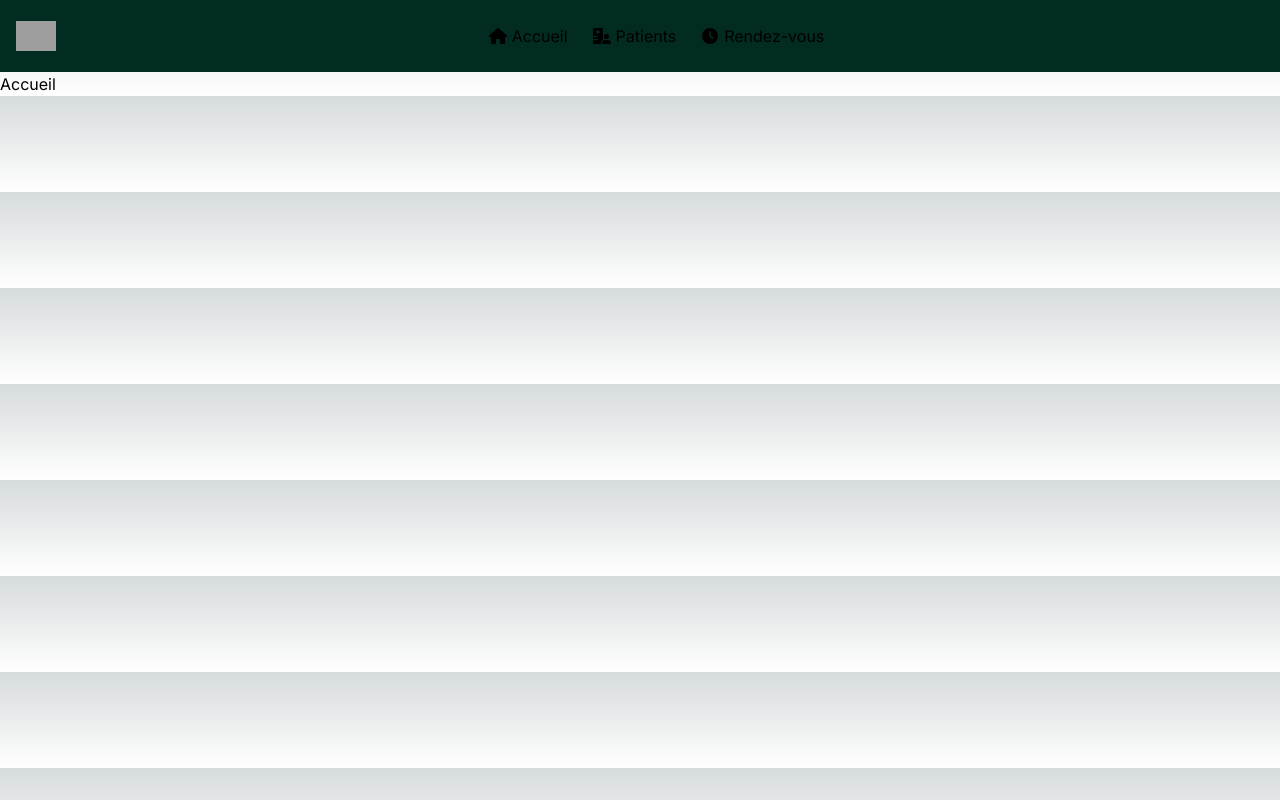
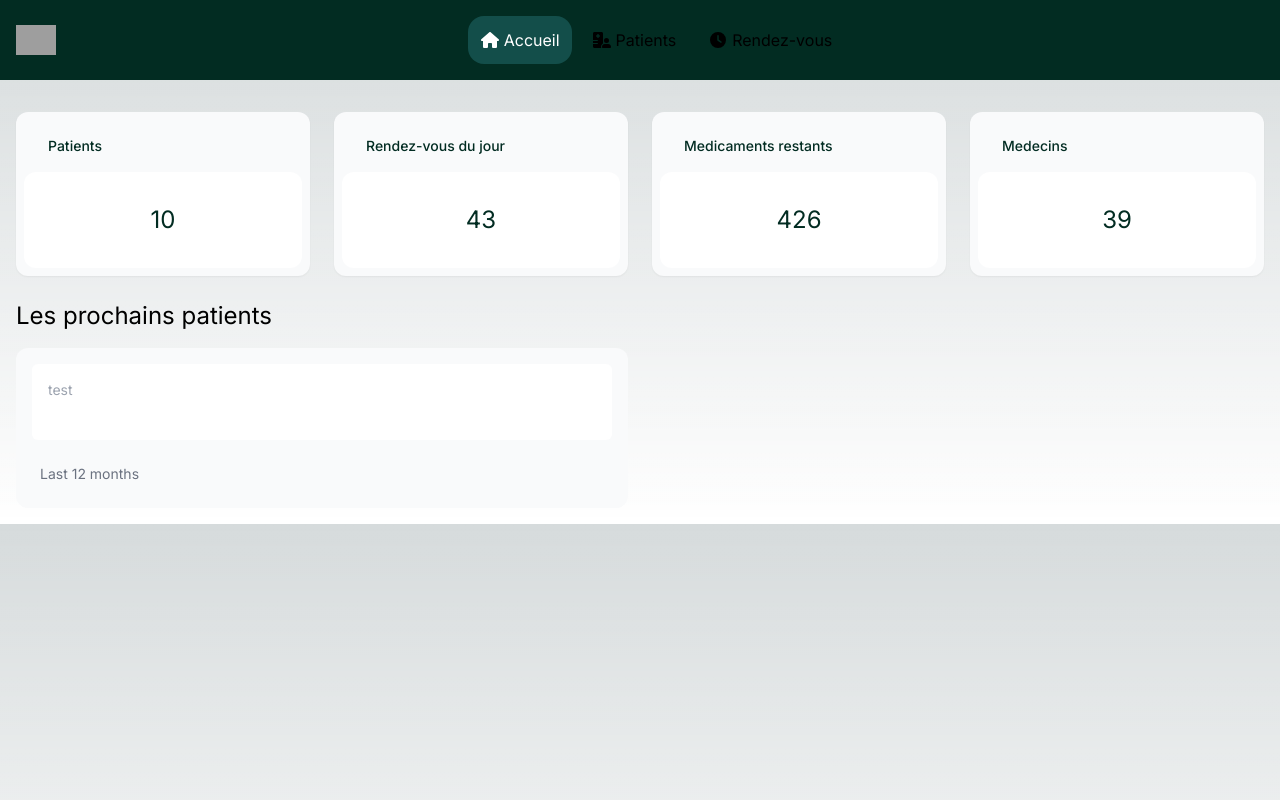
Before and after one commit to Kadem9/nextjs, a Next.js app in the folder tp-final/tpfinal/: page /accueil in a window 1280 px wide. Built offline with nearby package versions, Linux system fonts and the light colour scheme; grey boxes are pictures that could not be loaded.

Commit message:
commencement tp final

```diff
--- a/tp-final/tpfinal/src/app/accueil/page.tsx
+++ b/tp-final/tpfinal/src/app/accueil/page.tsx
@@ -1,8 +1,19 @@
+import { Card } from "../ui/dashboard/card";
+import NextPatient from "../ui/dashboard/nextPatient";
+
 function Page() {
     return (
-        <div>
-            <h1>Accueil</h1>
-        </div>
+        <main className="mt-4">
+            <div className="grid gap-6 sm:grid-cols-2 lg:grid-cols-4">
+                <Card title="Patients" value={10} type="patients" />
+                <Card title="Rendez-vous du jour" value={43} type="rdv" />
+                <Card title="Medicaments restants" value={426} type="medicament" />
+                <Card title="Medecins" value={39} type="medecins" />
+            </div>
+            <div className="mt-6 grid grid-cols-1 gap-6 md:grid-cols-4 lg:grid-cols-8">
+                <NextPatient />
+            </div>
+        </main>
     );
 }
 
--- a/tp-final/tpfinal/src/app/layout.tsx
+++ b/tp-final/tpfinal/src/app/layout.tsx
@@ -19,7 +19,9 @@ export default function RootLayout({
     <html lang="fr">
       <body className={inter.className}>
         <NavBar />
-        {children}
+        <div className="main p-4">
+          {children}
+        </div>
       </body>
     </html>
   );
--- /dev/null
+++ b/tp-final/tpfinal/src/app/ui/dashboard/card.tsx
@@ -0,0 +1,23 @@
+export function Card({
+    title,
+    value,
+    type,
+}: {
+    title: string;
+    value: number | string;
+    type: 'patients' | 'rdv' | 'medicament' | 'medecins';
+}) {
+
+    return (
+        <div className="rounded-xl bg-gray-50 p-2 shadow-sm">
+            <div className="flex p-4">
+                <h3 className="ml-2 text-sm font-medium text-emerald-950">{title}</h3>
+            </div>
+            <p
+                className="truncate rounded-xl bg-white px-4 py-8 text-center text-2xl text-emerald-950"
+            >
+                {value}
+            </p>
+        </div>
+    );
+}
--- a/tp-final/tpfinal/src/app/ui/dashboard/navbar.tsx
+++ b/tp-final/tpfinal/src/app/ui/dashboard/navbar.tsx
@@ -25,19 +25,19 @@ function NavBar() {
                 </div>
 
                 <div className="navigation flex">
-                    <Link href="/accueil" className={clsx('mr-2 p-2', { 'bg-red-600 text-red-300': pathname === "/rendez-vous" })} >
+                    <Link href="/accueil" className={clsx('mr-2 p-3', { 'bg-teal-900 text-white rounded-2xl': pathname === "/accueil" })} >
                         <span className='flex items-center'>
                             <FontAwesomeIcon width={20} icon={faHouse} className='mr-1' />
                             Accueil
                         </span>
                     </Link>
-                    <Link href="/patient" className={clsx('mr-2 p-2', { 'bg-sky-100 text-red-300': pathname === "/rendez-vous" })} >
+                    <Link href="/patient" className={clsx('mr-2 p-3', { 'bg-teal-900 text-white rounded-2xl': pathname === "/patient" })} >
                         <span className='flex items-center'>
                             <FontAwesomeIcon width={20} icon={faHospitalUser} className='mr-1' />
                             Patients
                         </span>
                     </Link>
-                    <Link href="/rendez-vous" className={clsx('mr-2 p-2', { 'bg-sky-100 text-red-300': pathname === "/rendez-vous" })} >
+                    <Link href="/rendez-vous" className={clsx('mr-2 p-3', { 'bg-teal-900 text-white rounded-2xl': pathname === "/rendez-vous" })} >
                         <span className='flex items-center'>
                             <FontAwesomeIcon width={20} icon={faClock} className='mr-1' />
                             Rendez-vous
@@ -46,7 +46,7 @@ function NavBar() {
                 </div>
 
                 <div className="doctor-login">
-
+                    {/* TODO : FAIRE L'AUTHENTIFICATION */}
                 </div>
 
             </div>
--- /dev/null
+++ b/tp-final/tpfinal/src/app/ui/dashboard/nextPatient.tsx
@@ -0,0 +1,26 @@
+function NextPatient() {
+    return (
+        <div className="w-full md:col-span-4">
+            <h2 className="mb-4 text-xl md:text-2xl">
+                Les prochains patients
+            </h2>
+
+
+            <div className="rounded-xl bg-gray-50 p-4">
+                <div className="sm:grid-cols-13 mt-0 grid grid-cols-12 items-end gap-2 rounded-md bg-white p-4 md:gap-4">
+                    <div
+                        className="mb-6 hidden flex-col justify-between text-sm text-gray-400 sm:flex">
+                        test
+                    </div>
+
+
+                </div>
+                <div className="flex items-center pb-2 pt-6">
+                    <h3 className="ml-2 text-sm text-gray-500 ">Last 12 months</h3>
+                </div>
+            </div>
+        </div>
+    )
+}
+
+export default NextPatient;
```
